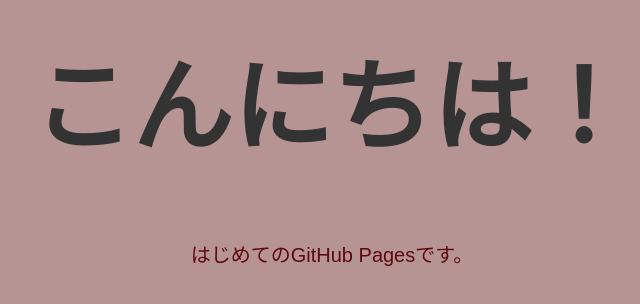
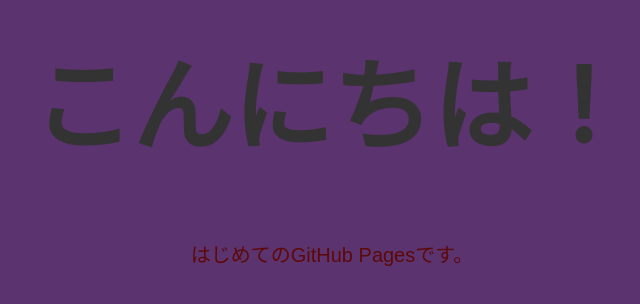
Before and after one commit to shota-nakane/my-site, a plain HTML site: page index.html in a window 1280 px wide. Shown: the part 148-452 px from the top of the page, without its empty margins (308-948 px from the left). Drawn offline with Linux system fonts and the light colour scheme.

Commit message:
separate css

```diff
--- a/style.css
+++ b/style.css
@@ -1,7 +1,7 @@
 
     body {
       font-family: sans-serif;
-      background:rgb(183, 148, 148);
+      background:rgb(91, 51, 111);
       text-align: center;
       padding-top: 100px;
     }
```
